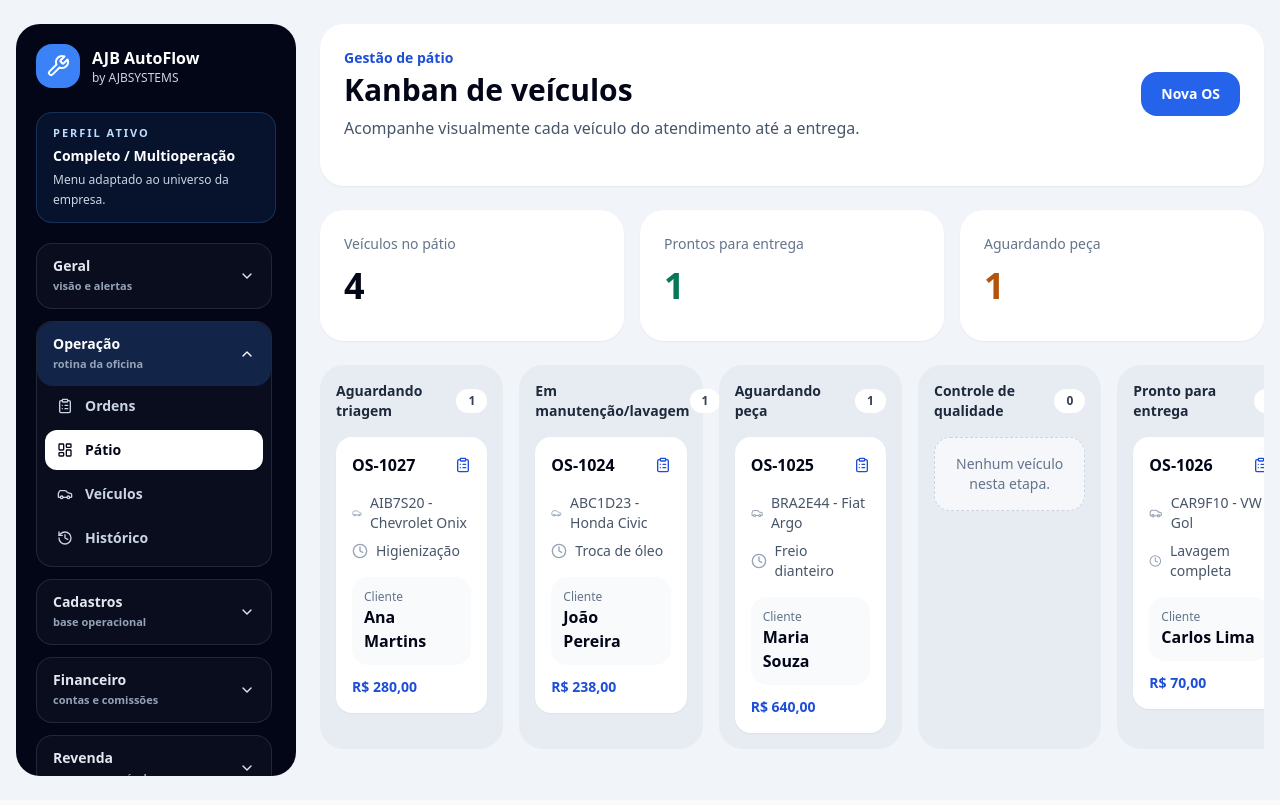
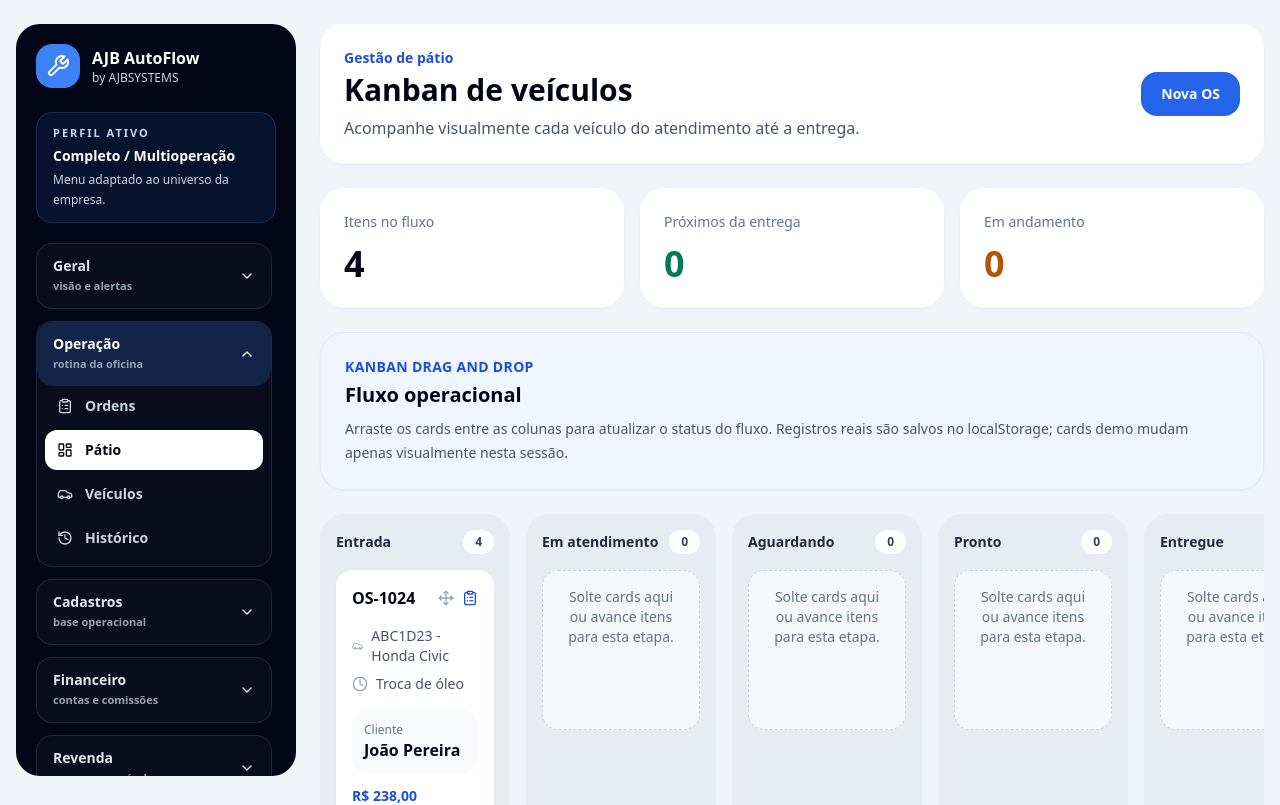
Before and after one commit to anjobrito/ajb-autoflow, a Next.js app: page /patio in a window 1280 px wide. Shown: the top 805 px of the page. Built offline with nearby package versions, Linux system fonts and the light colour scheme.

Commit message:
feat: add drag and drop to yard kanban

```diff
--- a/components/yard-kanban-client.tsx
+++ b/components/yard-kanban-client.tsx
@@ -1,9 +1,10 @@
 "use client";
 
 import Link from "next/link";
-import { useEffect, useMemo, useState } from "react";
-import { Car, Clock, ClipboardList } from "lucide-react";
-import { listWorkOrders, StoredWorkOrder } from "@/lib/browser-store";
+import { DragEvent, useEffect, useMemo, useState } from "react";
+import { Car, Clock, ClipboardList, Move } from "lucide-react";
+import { getCompany, listWorkOrders, StoredWorkOrder, updateWorkOrderStatus } from "@/lib/browser-store";
+import { getBusinessProfileByLabel } from "@/lib/business-types";
 import { demoWorkOrders } from "@/lib/demo-data";
 
 type KanbanCard = {
@@ -14,16 +15,15 @@ type KanbanCard = {
   service: string;
   status: string;
   total: string;
+  source: "storage" | "demo";
 };
 
-const columns = [
-  { title: "Aguardando triagem", statuses: ["Aberta"] },
-  { title: "Em manutenção/lavagem", statuses: ["Em andamento"] },
-  { title: "Aguardando peça", statuses: ["Aguardando peça"] },
-  { title: "Controle de qualidade", statuses: ["Controle de qualidade"] },
-  { title: "Pronto para entrega", statuses: ["Pronta para retirada"] },
-  { title: "Entregue", statuses: ["Entregue"] },
-];
+type KanbanColumn = {
+  title: string;
+  status: string;
+};
+
+const fallbackStatuses = ["Aberta", "Em andamento", "Aguardando peça", "Controle de qualidade", "Pronta para retirada", "Entregue"];
 
 const fallbackCards: KanbanCard[] = demoWorkOrders.map((order) => ({
   id: order.id,
@@ -33,6 +33,7 @@ const fallbackCards: KanbanCard[] = demoWorkOrders.map((order) => ({
   service: order.service,
   status: order.status,
   total: order.total,
+  source: "demo",
 }));
 
 function normalizeOrder(order: StoredWorkOrder): KanbanCard {
@@ -44,60 +45,145 @@ function normalizeOrder(order: StoredWorkOrder): KanbanCard {
     service: order.service,
     status: order.status,
     total: order.total,
+    source: "storage",
   };
 }
 
+function buildColumns(statuses: string[]): KanbanColumn[] {
+  return statuses.map((status) => ({ title: status, status }));
+}
+
 export function YardKanbanClient() {
+  const [businessType, setBusinessType] = useState("Completo / Multioperação");
   const [orders, setOrders] = useState<KanbanCard[]>([]);
+  const [draggingCardId, setDraggingCardId] = useState<string | null>(null);
+  const [dragOverStatus, setDragOverStatus] = useState<string | null>(null);
+
+  function refresh() {
+    const company = getCompany();
+    setBusinessType(company.businessType || "Completo / Multioperação");
+    const stored = listWorkOrders().map(normalizeOrder);
+    setOrders(stored.length > 0 ? stored : fallbackCards);
+  }
 
   useEffect(() => {
-    const stored = listWorkOrders().map(normalizeOrder);
-    setOrders(stored.length > 0 ? stored : fallbackCards);
+    refresh();
+    window.addEventListener("storage", refresh);
+    window.addEventListener("ajb-company-updated", refresh);
+
+    return () => {
+      window.removeEventListener("storage", refresh);
+      window.removeEventListener("ajb-company-updated", refresh);
+    };
   }, []);
 
-  const totalInYard = orders.filter((order) => order.status !== "Entregue").length;
-  const ready = orders.filter((order) => order.status === "Pronta para retirada").length;
-  const waitingParts = orders.filter((order) => order.status === "Aguardando peça").length;
+  const profile = useMemo(() => getBusinessProfileByLabel(businessType), [businessType]);
+  const columns = useMemo(() => buildColumns(profile.kanbanStatuses.length > 0 ? profile.kanbanStatuses : fallbackStatuses), [profile.kanbanStatuses]);
+  const firstStatus = columns[0]?.status ?? fallbackStatuses[0];
+  const doneStatus = columns[columns.length - 1]?.status ?? "Entregue";
+  const readyStatus = columns[Math.max(columns.length - 2, 0)]?.status ?? "Pronta para retirada";
+
+  const normalizedOrders = useMemo(() => {
+    const allowedStatuses = new Set(columns.map((column) => column.status));
+    return orders.map((order) => allowedStatuses.has(order.status) ? order : { ...order, status: firstStatus });
+  }, [orders, columns, firstStatus]);
+
+  const totalInYard = normalizedOrders.filter((order) => order.status !== doneStatus).length;
+  const ready = normalizedOrders.filter((order) => order.status === readyStatus).length;
+  const inProgress = normalizedOrders.filter((order) => ![firstStatus, readyStatus, doneStatus].includes(order.status)).length;
 
   const grouped = useMemo(() => {
     return columns.map((column) => ({
       ...column,
-      cards: orders.filter((order) => column.statuses.includes(order.status)),
+      cards: normalizedOrders.filter((order) => order.status === column.status),
     }));
-  }, [orders]);
+  }, [columns, normalizedOrders]);
+
+  function handleDragStart(cardId: string) {
+    setDraggingCardId(cardId);
+  }
+
+  function handleDragEnd() {
+    setDraggingCardId(null);
+    setDragOverStatus(null);
+  }
+
+  function handleDragOver(event: DragEvent<HTMLElement>, status: string) {
+    event.preventDefault();
+    setDragOverStatus(status);
+  }
+
+  function handleDrop(event: DragEvent<HTMLElement>, status: string) {
+    event.preventDefault();
+    if (!draggingCardId) return;
+
+    const draggedCard = normalizedOrders.find((order) => order.id === draggingCardId);
+    if (!draggedCard) return;
+
+    setOrders((current) => current.map((order) => order.id === draggingCardId ? { ...order, status } : order));
+
+    if (draggedCard.source === "storage") {
+      updateWorkOrderStatus(draggingCardId, status);
+    }
+
+    setDraggingCardId(null);
+    setDragOverStatus(null);
+  }
 
   return (
     <div className="grid gap-6">
       <div className="grid gap-4 md:grid-cols-3">
         <div className="rounded-3xl bg-white p-6 shadow-sm">
-          <p className="text-sm text-slate-500">Veículos no pátio</p>
+          <p className="text-sm text-slate-500">Itens no fluxo</p>
           <p className="mt-3 text-4xl font-black">{totalInYard}</p>
         </div>
         <div className="rounded-3xl bg-white p-6 shadow-sm">
-          <p className="text-sm text-slate-500">Prontos para entrega</p>
+          <p className="text-sm text-slate-500">Próximos da entrega</p>
           <p className="mt-3 text-4xl font-black text-emerald-700">{ready}</p>
         </div>
         <div className="rounded-3xl bg-white p-6 shadow-sm">
-          <p className="text-sm text-slate-500">Aguardando peça</p>
-          <p className="mt-3 text-4xl font-black text-amber-700">{waitingParts}</p>
+          <p className="text-sm text-slate-500">Em andamento</p>
+          <p className="mt-3 text-4xl font-black text-amber-700">{inProgress}</p>
         </div>
       </div>
 
+      <section className="rounded-3xl border border-blue-100 bg-blue-50 p-6 shadow-sm">
+        <p className="text-sm font-black uppercase tracking-wide text-blue-700">Kanban drag and drop</p>
+        <h2 className="mt-1 text-xl font-black text-slate-950">{profile.kanbanLabel}</h2>
+        <p className="mt-2 text-sm leading-6 text-slate-600">
+          Arraste os cards entre as colunas para atualizar o status do fluxo. Registros reais são salvos no localStorage; cards demo mudam apenas visualmente nesta sessão.
+        </p>
+      </section>
+
       <div className="overflow-x-auto pb-4">
-        <div className="grid min-w-[1180px] grid-cols-6 gap-4">
+        <div className="grid min-w-[1180px] gap-4" style={{ gridTemplateColumns: `repeat(${columns.length}, minmax(190px, 1fr))` }}>
           {grouped.map((column) => (
-            <section key={column.title} className="rounded-3xl bg-slate-200/70 p-4">
+            <section
+              key={column.status}
+              onDragOver={(event) => handleDragOver(event, column.status)}
+              onDrop={(event) => handleDrop(event, column.status)}
+              className={`rounded-3xl p-4 transition ${dragOverStatus === column.status ? "bg-blue-100 ring-2 ring-blue-400" : "bg-slate-200/70"}`}
+            >
               <div className="mb-4 flex items-center justify-between">
                 <h2 className="text-sm font-black text-slate-800">{column.title}</h2>
                 <span className="rounded-full bg-white px-3 py-1 text-xs font-black text-slate-700">{column.cards.length}</span>
               </div>
 
-              <div className="grid gap-3">
+              <div className="grid min-h-40 gap-3">
                 {column.cards.length > 0 ? column.cards.map((card) => (
-                  <Link key={card.id} href={`/ordens-servico/${card.id}`} className="rounded-2xl bg-white p-4 shadow-sm transition hover:-translate-y-1 hover:shadow-md">
+                  <div
+                    key={card.id}
+                    draggable
+                    onDragStart={() => handleDragStart(card.id)}
+                    onDragEnd={handleDragEnd}
+                    className={`rounded-2xl bg-white p-4 shadow-sm transition hover:-translate-y-1 hover:shadow-md ${draggingCardId === card.id ? "opacity-50" : ""}`}
+                  >
                     <div className="flex items-center justify-between gap-2">
-                      <p className="font-black text-slate-950">{card.code}</p>
-                      <ClipboardList className="h-4 w-4 text-blue-700" />
+                      <Link href={`/ordens-servico/${card.id}`} className="font-black text-slate-950 hover:text-blue-700">{card.code}</Link>
+                      <div className="flex items-center gap-2">
+                        <Move className="h-4 w-4 cursor-grab text-slate-400" />
+                        <ClipboardList className="h-4 w-4 text-blue-700" />
+                      </div>
                     </div>
                     <div className="mt-4 grid gap-2 text-sm text-slate-600">
                       <div className="flex items-center gap-2">
@@ -114,10 +200,10 @@ export function YardKanbanClient() {
                       <p className="font-bold text-slate-950">{card.customer}</p>
                     </div>
                     <p className="mt-3 text-sm font-black text-blue-700">{card.total}</p>
-                  </Link>
+                  </div>
                 )) : (
                   <div className="rounded-2xl border border-dashed border-slate-300 bg-white/60 p-4 text-center text-sm text-slate-500">
-                    Nenhum veículo nesta etapa.
+                    Solte cards aqui ou avance itens para esta etapa.
                   </div>
                 )}
               </div>
```
